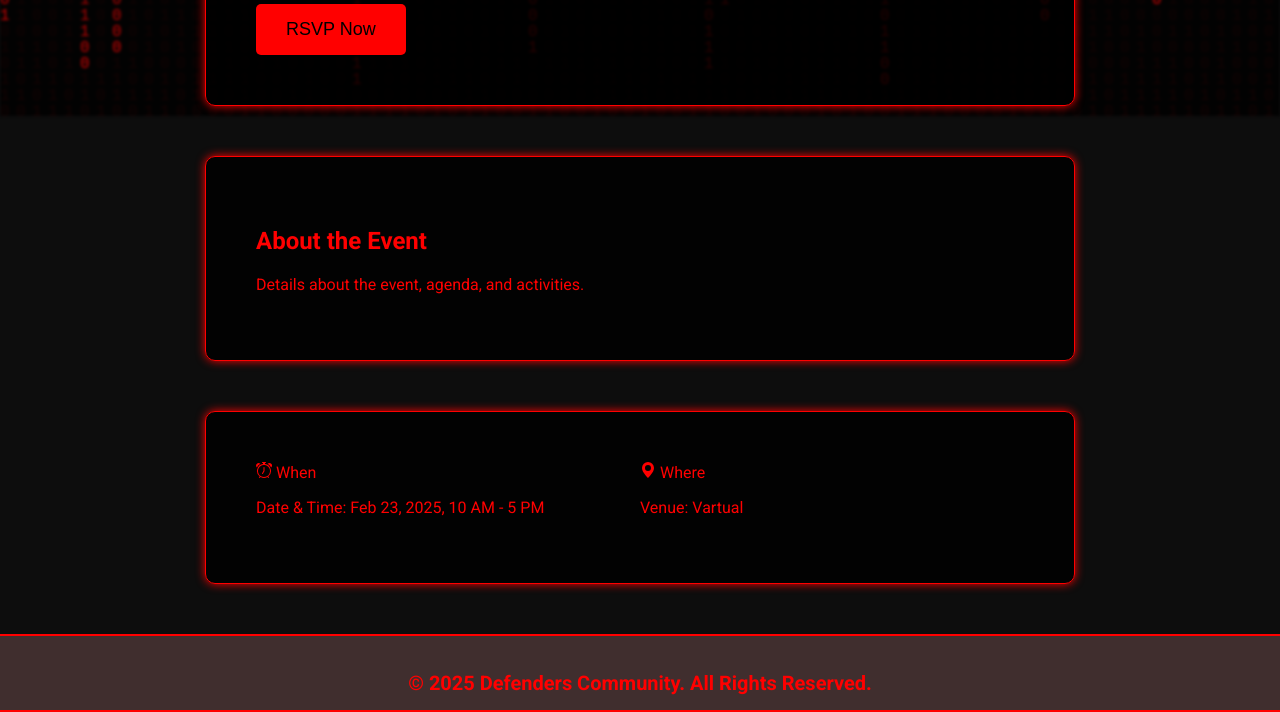
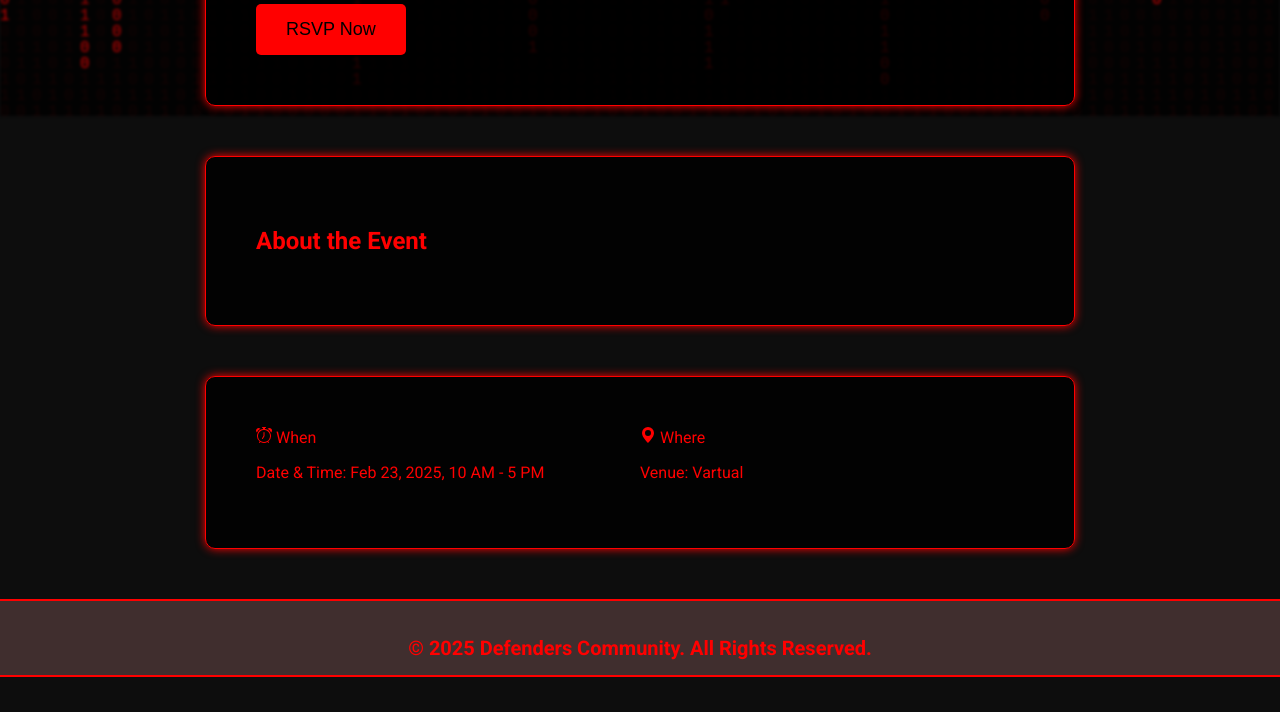
Before and after one commit to IamRajiv18/defenders, a plain HTML site: page index.html in a window 1280 px wide. Shown: the part 684-1396 px from the top of the page. After the commit the page ends 1361 px from the top, so only its background shows below. Drawn offline with Linux system fonts and the light colour scheme.

Commit message:
Update index.html

```diff
--- a/index.html
+++ b/index.html
@@ -158,7 +158,7 @@ Join the DefendersConnect Community NOW and get ahead of the game!
     </div>
     <div class="container" id="about">
         <h2>About the Event</h2>
-        <p>Details about the event, agenda, and activities.</p>
+        <p></p>
     </div>
 
     <div class="container elmnt476">
```
